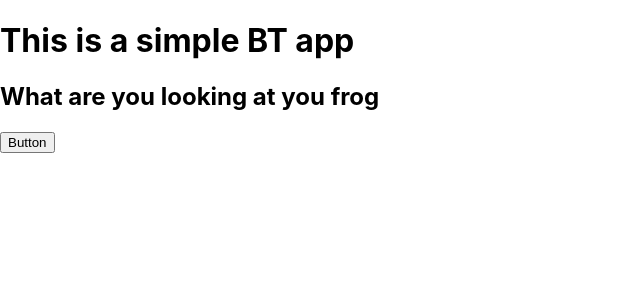
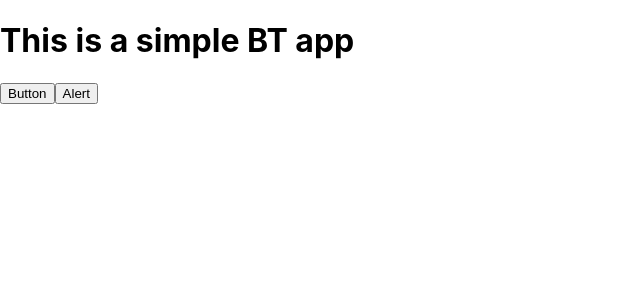
Before and after one commit to mqBrian/bleTesting, a React (Create React App) app: page / in a window 1280 px wide. Shown: the top 300 px of the page, without its empty margins (0-640 px from the left). Built offline with nearby package versions, Linux system fonts and the light colour scheme; what @capacitor-community/bluetooth-le would draw is missing.

Commit message:
Recent Push

```diff
--- a/src/App.tsx
+++ b/src/App.tsx
@@ -1,23 +1,21 @@
 //@ts-ignore
-import React from 'react'
-import './App.css'
-import './BleTest';
-import { scan } from './BleTest';
+import React from "react";
+import "./App.css";
+import "./BleTest";
+import { scan } from "./BleTest";
 
-function clickMe (){
-  alert('You clicked me!');
+function clickMe() {
+  alert("You clicked me!");
 }
 
 function App() {
   return (
-    <div className='App'>
+    <div className="App">
       <h1>This is a simple BT app</h1>
-      <h2>What are you looking at you frog</h2>
-      <button onClick = {() => scan}>
-        Button
-      </button>
+      <button onClick={scan}>Button</button>
+      <button onClick={() => console.log("Button was clicked")}>Alert</button>
     </div>
-  )
+  );
 }
 
-export default App
+export default App;
```
Also changed, not shown: package.json (+4 -3 lines), 9 other files (tests, documents, lock files or other folders).
